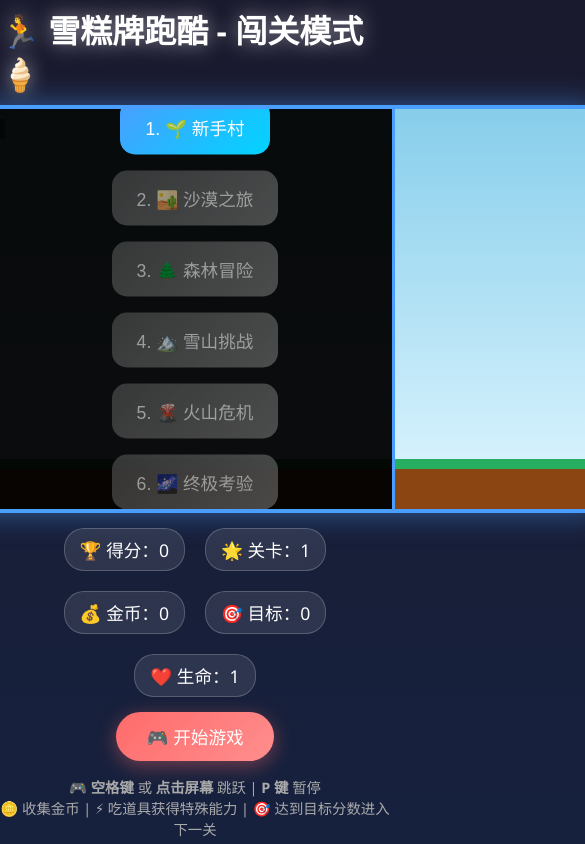
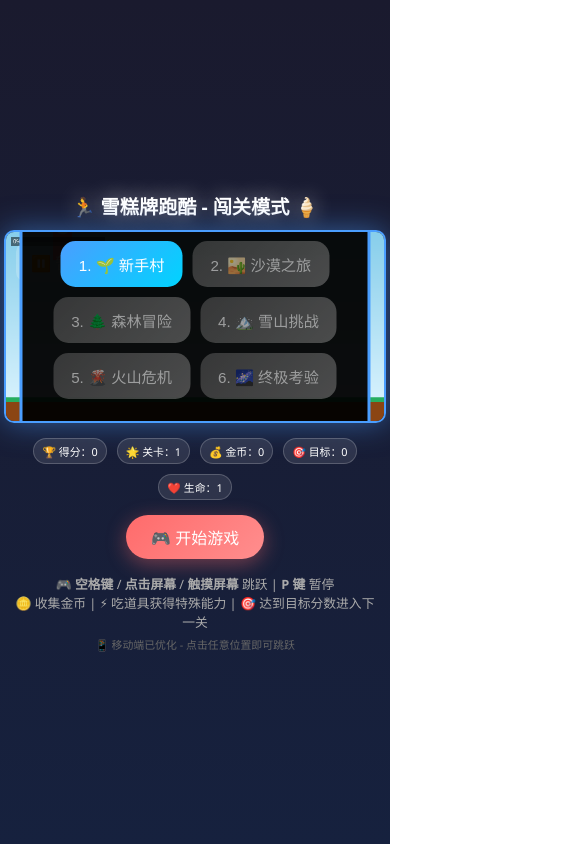
Before and after one commit to luyucheng1/game, a plain HTML site: page games/parkour-deploy/index.html in a window 390 px wide. Both pictures are taken after a click on the button "🎮 开始游戏". Shown: the whole page, 585 px wide, since content can reach past the window. Drawn offline with Linux system fonts and the light colour scheme.

Commit message:
Add files via upload

```diff
--- a/games/parkour-deploy/index.html
+++ b/games/parkour-deploy/index.html
@@ -9,6 +9,7 @@
             margin: 0;
             padding: 0;
             box-sizing: border-box;
+            -webkit-tap-highlight-color: transparent;
         }
         body {
             display: flex;
@@ -19,6 +20,9 @@
             background: linear-gradient(180deg, #1a1a2e 0%, #16213e 100%);
             font-family: 'Segoe UI', Tahoma, Geneva, Verdana, sans-serif;
             overflow: hidden;
+            touch-action: none;
+            user-select: none;
+            -webkit-user-select: none;
         }
         h1 {
             margin-bottom: 10px;
@@ -32,9 +36,13 @@
             border-radius: 10px;
             box-shadow: 0 0 30px rgba(74, 158, 255, 0.5);
             overflow: hidden;
+            max-width: 95vw;
+            max-height: 60vh;
         }
         #gameCanvas {
             display: block;
+            max-width: 100%;
+            height: auto;
         }
         #ui {
             display: flex;
@@ -114,6 +122,72 @@
             color: #aaa;
             font-size: 0.9em;
             max-width: 600px;
+            padding: 0 10px;
+        }
+
+        /* 移动端自适应 */
+        @media (max-width: 768px) {
+            h1 {
+                font-size: 1.5em;
+                padding: 0 10px;
+            }
+            #game-container {
+                border-width: 2px;
+                max-width: 98vw;
+                max-height: 55vh;
+            }
+            #gameCanvas {
+                width: 100%;
+                height: auto;
+            }
+            #ui {
+                gap: 10px;
+                font-size: 0.9em;
+            }
+            .stat {
+                padding: 5px 10px;
+                font-size: 0.85em;
+            }
+            #startBtn, #levelSelectBtn {
+                padding: 10px 25px;
+                font-size: 1em;
+            }
+            #gameOver, #levelComplete, #levelSelect {
+                min-width: 90vw;
+                padding: 20px;
+                max-width: 95vw;
+            }
+            #gameOver h2, #levelComplete h2, #levelSelect h2 {
+                font-size: 1.3em;
+            }
+            .level-btn {
+                padding: 12px 18px;
+                font-size: 0.95em;
+                margin: 5px;
+            }
+            #instructions {
+                font-size: 0.8em;
+            }
+            #pauseBtn {
+                padding: 6px 12px;
+                font-size: 0.9em;
+            }
+        }
+
+        @media (max-width: 480px) {
+            h1 {
+                font-size: 1.2em;
+            }
+            #game-container {
+                max-height: 50vh;
+            }
+            #ui {
+                flex-wrap: wrap;
+                font-size: 0.8em;
+            }
+            .stat {
+                padding: 4px 8px;
+            }
         }
         #powerupIndicator {
             position: absolute;
@@ -190,8 +264,9 @@
     <button id="startBtn" onclick="showLevelSelect()">🎮 开始游戏</button>
 
     <div id="instructions">
-        <p>🎮 <strong>空格键</strong> 或 <strong>点击屏幕</strong> 跳跃 | <strong>P 键</strong> 暂停</p>
+        <p>🎮 <strong>空格键</strong> / <strong>点击屏幕</strong> / <strong>触摸屏幕</strong> 跳跃 | <strong>P 键</strong> 暂停</p>
         <p>🪙 收集金币 | ⚡ 吃道具获得特殊能力 | 🎯 达到目标分数进入下一关</p>
+        <p style="margin-top: 5px; color: #666; font-size: 0.85em;">📱 移动端已优化 - 点击任意位置即可跳跃</p>
     </div>
 
     <script>
@@ -739,8 +814,28 @@
             }
         });
 
-        canvas.addEventListener('mousedown', () => jump());
-        canvas.addEventListener('touchstart', (e) => { e.preventDefault(); jump(); });
+        // 鼠标点击跳跃
+        canvas.addEventListener('mousedown', (e) => {
+            e.preventDefault();
+            jump();
+        });
+
+        // 触摸跳跃 - 支持移动端
+        canvas.addEventListener('touchstart', (e) => {
+            e.preventDefault();
+            jump();
+        }, { passive: false });
+
+        // 也支持点击整个游戏容器跳跃（移动端更友好）
+        document.getElementById('game-container').addEventListener('touchstart', (e) => {
+            if (e.target === canvas || e.target.id === 'game-container') {
+                e.preventDefault();
+                jump();
+            }
+        }, { passive: false });
+
+        // 防止双击缩放
+        document.addEventListener('dblclick', (e) => e.preventDefault());
 
         // 初始画面
         draw();
```
